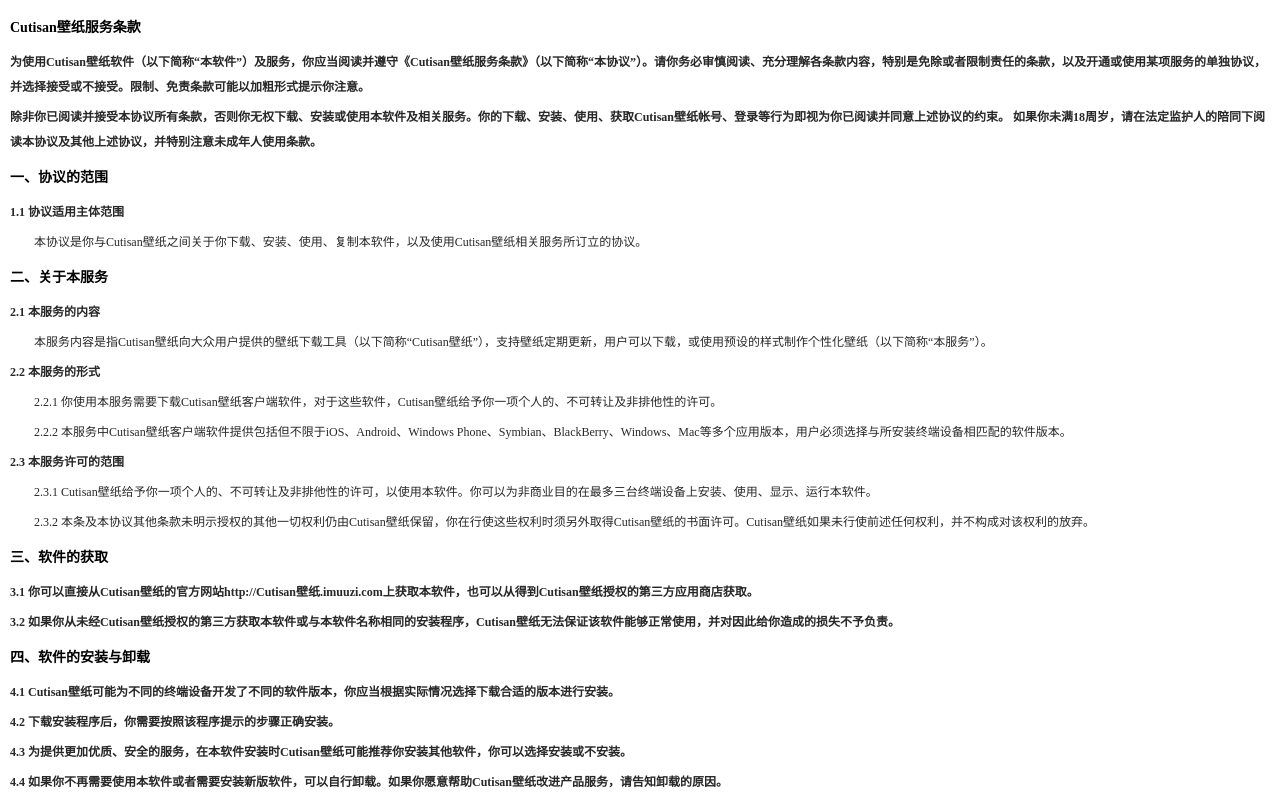
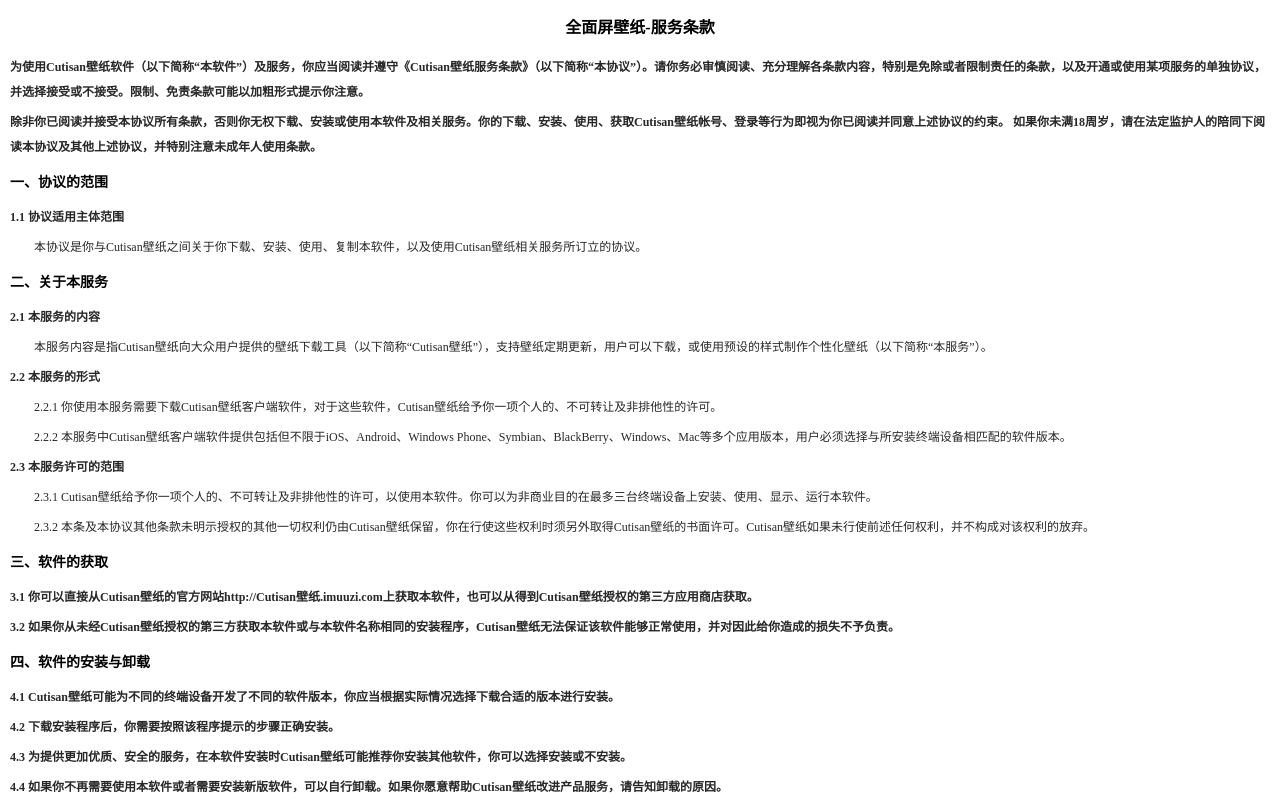
Before and after one commit to 15101538237ren/15101538237ren.github.io, a plain HTML site: page terms.html in a window 1280 px wide. Shown: the top 800 px of the page. Drawn offline with nearby package versions, Linux system fonts and the light colour scheme; some packages are replaced by stand-ins of ours; a script that the page names is missing.

Commit message:
updated a little bit

```diff
--- a/terms.html
+++ b/terms.html
@@ -4,7 +4,7 @@
     <meta charset="utf-8">
     <meta name="viewport" content="width=device-width, initial-scale=1">
     <meta name="description" content="">
-    <title>Cutisan壁纸服务条款</title>
+    <title>全面屏壁纸-服务条款</title>
     <link rel="shortcut icon" href="favicon.ico">
     <link rel="stylesheet" href="style.css">
     <link rel="stylesheet" href="https://maxcdn.bootstrapcdn.com/font-awesome/4.4.0/css/font-awesome.min.css">
@@ -70,9 +70,8 @@
 		<div class="Text">
 
 			<div class="title">
+			全面屏壁纸-服务条款
 			</div>
-
-			<h3 class="nL">Cutisan壁纸服务条款</h3>
 			<div class="term">
 				<p class="eachTB">为使用Cutisan壁纸软件（以下简称“本软件”）及服务，你应当阅读并遵守《Cutisan壁纸服务条款》（以下简称“本协议”）。请你务必审慎阅读、充分理解各条款内容，特别是免除或者限制责任的条款，以及开通或使用某项服务的单独协议，并选择接受或不接受。限制、免责条款可能以加粗形式提示你注意。</p>
 				<p class="eachTB">除非你已阅读并接受本协议所有条款，否则你无权下载、安装或使用本软件及相关服务。你的下载、安装、使用、获取Cutisan壁纸帐号、登录等行为即视为你已阅读并同意上述协议的约束。
```
Also changed, not shown: privacy.html (+2 -2 lines).
